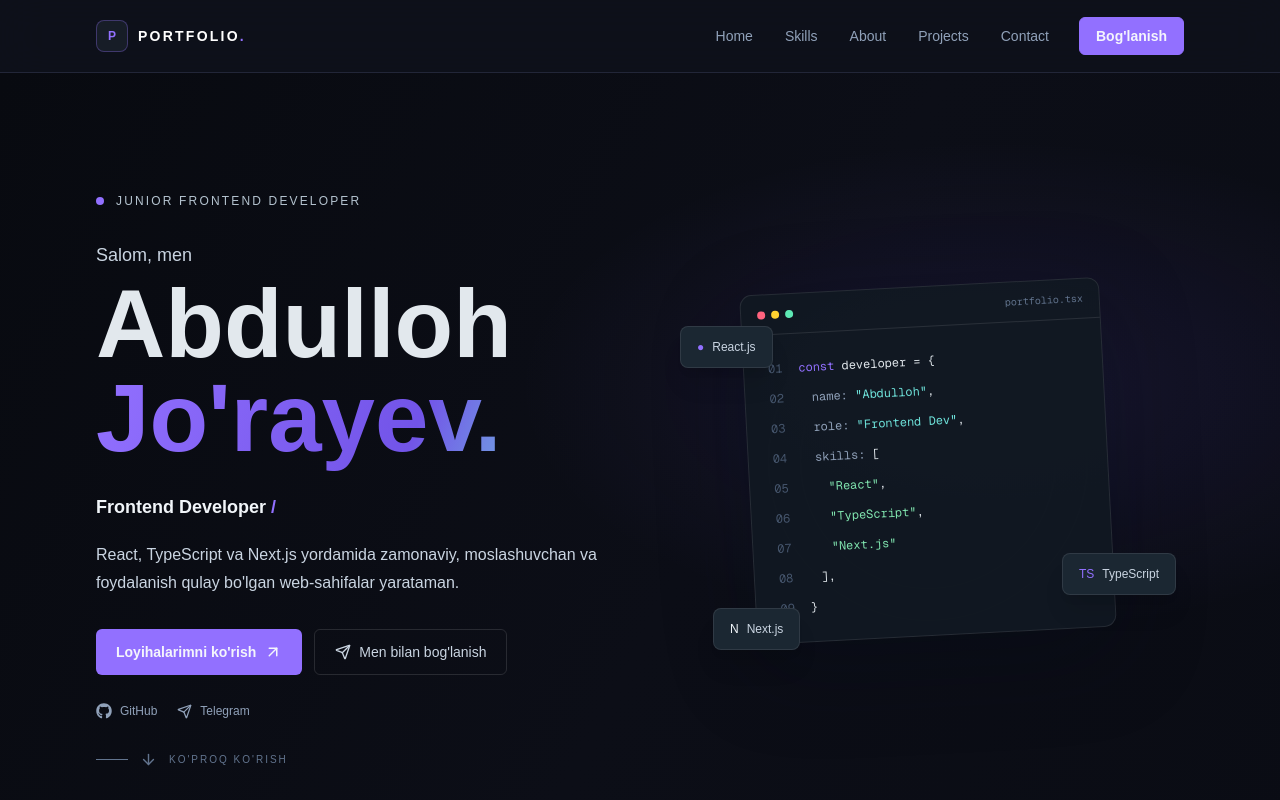
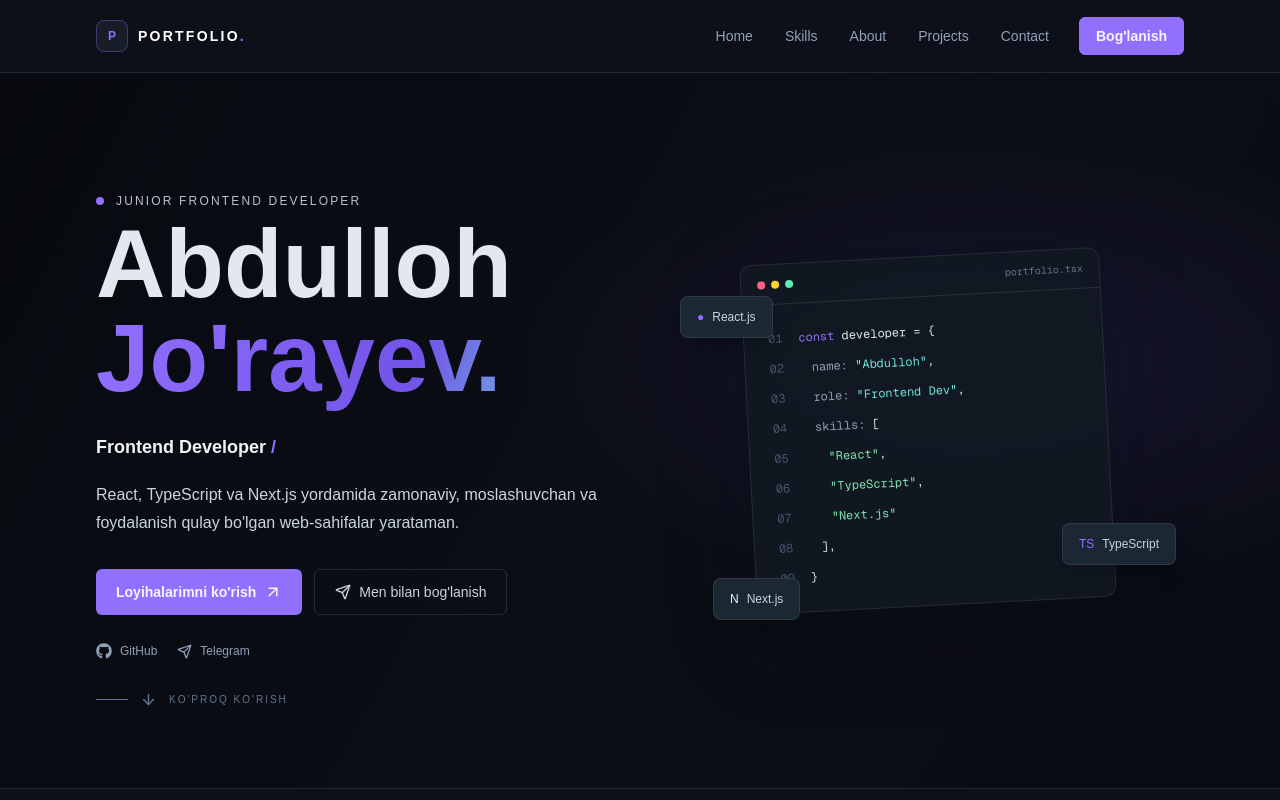
Before and after one commit to jurayev088-afk/portfolio-Abdulloh, a Next.js app: page / in a window 1280 px wide. Shown: the top 800 px of the page. Built offline with nearby package versions, Linux system fonts and the light colour scheme.

Commit message:
meta data

```diff
--- a/components/HomePage.tsx
+++ b/components/HomePage.tsx
@@ -30,7 +30,6 @@ export default function HomePage() {
             <span className="size-2 rounded-full bg-[#9bb8ce]" />
             JUNIOR FRONTEND DEVELOPER
           </p>
-          <p className="mt-8 text-lg text-slate-300">Salom, men</p>
           <h1 className="mt-2 text-5xl font-bold leading-[0.98] sm:text-6xl lg:text-7xl xl:text-8xl">
             Abdulloh
             <span className="block bg-linear-to-r from-[#b6c9d8] via-[#9fb8cc] to-[#8eaac1] bg-clip-text pb-2 text-transparent">
```
